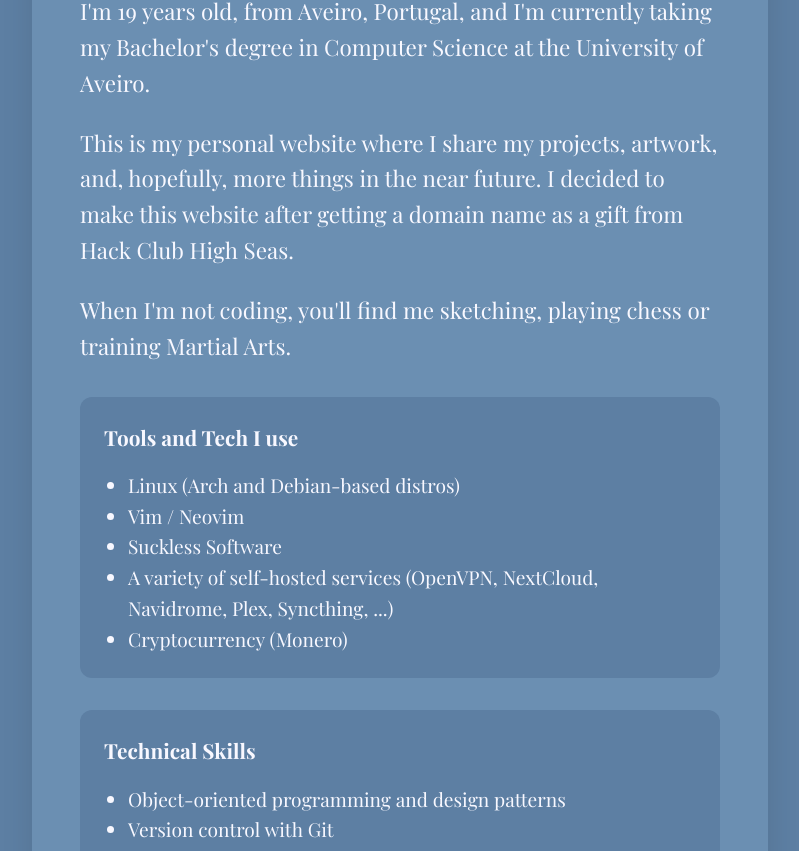
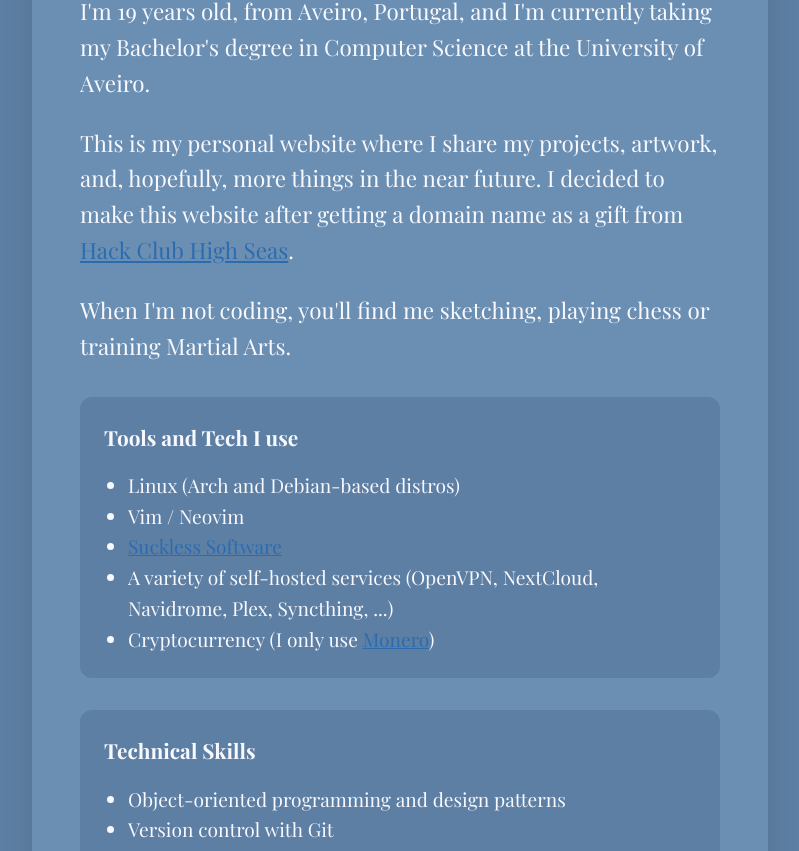
Before and after one commit to duartebranco/duartebranco.xyz, a React (Create React App) app: page /about in a window 1280 px wide. Shown: the part 377-1228 px from the top of the page, without its empty margins (240-1039 px from the left). Built offline with nearby package versions, Linux system fonts and the light colour scheme; a web font is replaced by a local one.

Commit message:
Update About.js

```diff
--- a/src/pages/About.js
+++ b/src/pages/About.js
@@ -44,7 +44,17 @@ const About = () => {
                         This is my personal website where I share my projects,
                         artwork, and, hopefully, more things in the near future.
                         I decided to make this website after getting a domain
-                        name as a gift from Hack Club High Seas.
+                        name as a gift from{" "}
+                        <a
+                            href="https://highseas.hackclub.com/"
+                            style={{
+                                color: "#2B6CB0",
+                                textDecoration: "underline",
+                            }}
+                        >
+                            Hack Club High Seas
+                        </a>
+                        .
                     </p>
 
                     <p style={{ marginBottom: "1.5rem", fontSize: "1.4rem" }}>
@@ -78,12 +88,34 @@ const About = () => {
                         >
                             <li>Linux (Arch and Debian-based distros)</li>
                             <li>Vim / Neovim</li>
-                            <li>Suckless Software</li>
+                            <li>
+                                <a
+                                    href="https://suckless.org/"
+                                    style={{
+                                        color: "#2B6CB0",
+                                        textDecoration: "underline",
+                                    }}
+                                >
+                                    Suckless Software
+                                </a>
+                            </li>
                             <li>
                                 A variety of self-hosted services (OpenVPN,
                                 NextCloud, Navidrome, Plex, Syncthing, ...)
                             </li>
-                            <li>Cryptocurrency (Monero)</li>
+                            <li>
+                                Cryptocurrency (I only use{" "}
+                                <a
+                                    href="https://suckless.org/"
+                                    style={{
+                                        color: "#2B6CB0",
+                                        textDecoration: "underline",
+                                    }}
+                                >
+                                    Monero
+                                </a>
+                                )
+                            </li>
                         </ul>
                     </div>
 
```
